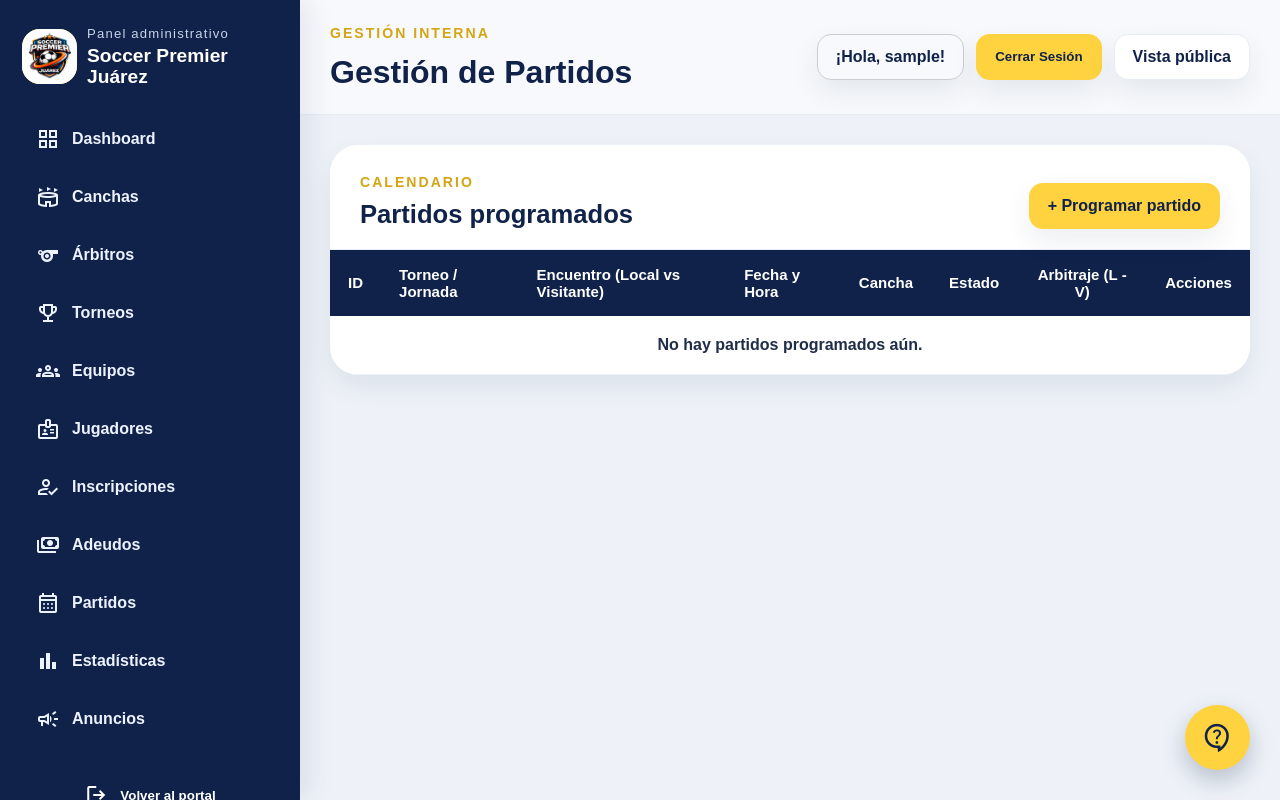
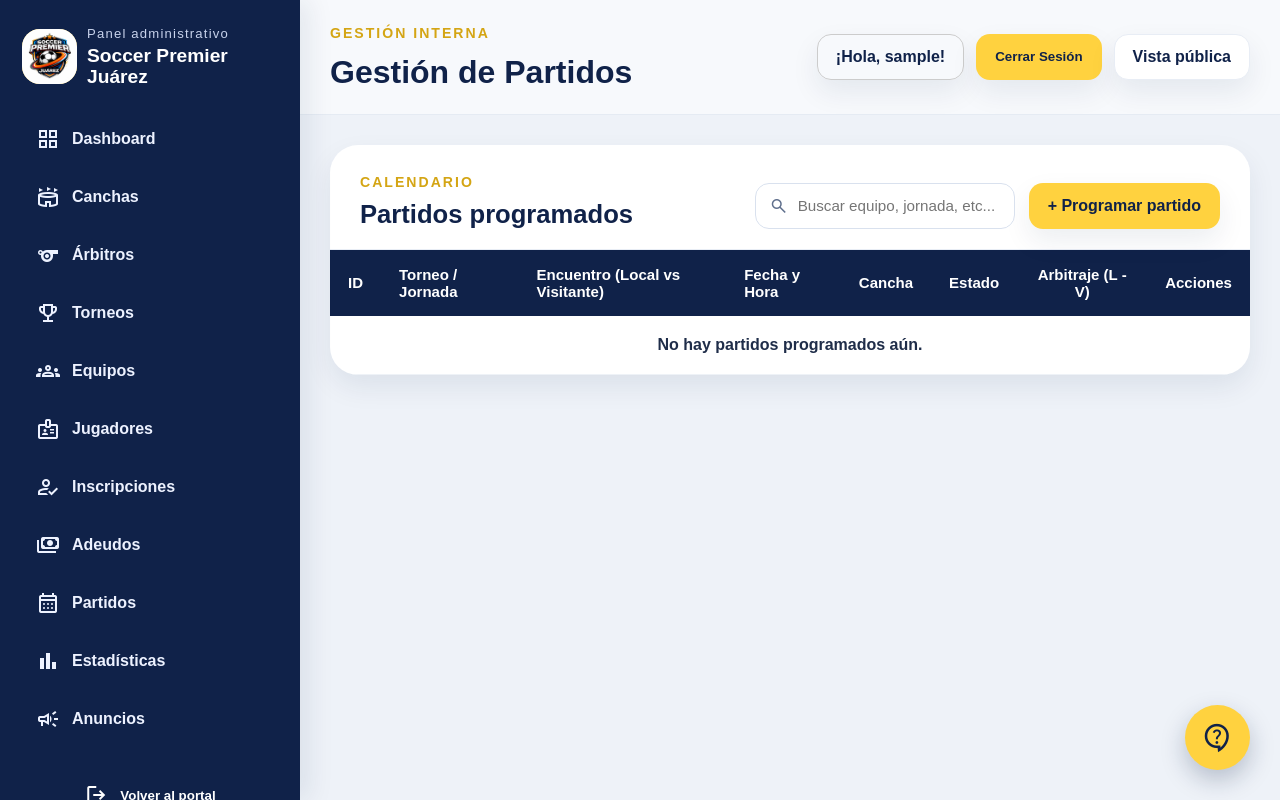
Before and after one commit to KSinloop/soccerpremier_app1, a Flask app: page /admin/partidos in a window 1280 px wide. Run offline with Flask 3, Linux system fonts and the light colour scheme; the visitor is signed in with stand-in values (Sample User, id 1); data that the repository does not hold is empty; some libraries are stand-ins or nearby versions.

Commit message:
Se añadio barra buscadora a los partidos

```diff
--- a/templates/admin/base_admin.html
+++ b/templates/admin/base_admin.html
@@ -108,7 +108,7 @@
             <div style="text-align: center; margin-bottom: 24px;">
                 <img src="{{ url_for('static', filename='img/SPJ.jpeg') }}" alt="Logo" style="width: 80px; border-radius: 12px; margin-bottom: 10px;">
                 <h4 style="margin: 0; color: var(--navy); font-size: 1.4rem; font-weight: 800;">Soccer Premier Juárez</h4>
-                <p style="margin: 5px 0 0; color: var(--muted); font-weight: 700; font-size: 1rem;">Versión 1.4.0</p>
+                <p style="margin: 5px 0 0; color: var(--muted); font-weight: 700; font-size: 1rem;">Versión 1.4.1</p>
             </div>
 
             <div style="display: grid; gap: 16px;">
--- a/templates/admin/partidos_admin.html
+++ b/templates/admin/partidos_admin.html
@@ -9,8 +9,17 @@
             <span class="section-kicker">CALENDARIO</span>
             <h3 class="admin-panel-title">Partidos programados</h3>
         </div>
-        <!-- Botón para agendar un nuevo encuentro -->
-        <a href="{{ url_for('admin.crear_partido') }}" class="admin-chip admin-chip-gold">+ Programar partido</a>
+
+        <div style="display: flex; gap: 14px; align-items: center; flex-wrap: wrap;">
+
+            <div style="position: relative;">
+                <span class="material-symbols-outlined" style="position: absolute; left: 14px; top: 50%; transform: translateY(-50%); color: var(--muted); font-size: 20px;">search</span>
+                <input type="text" id="buscadorPartidos" placeholder="Buscar equipo, jornada, etc..."
+                       style="min-height: 46px; border-radius: 14px; border: 1px solid #d9e1ee; padding: 0 16px 0 42px; font-size: 0.95rem; color: var(--navy); outline: none; min-width: 260px; transition: border-color 0.2s;">
+            </div>
+
+            <a href="{{ url_for('admin.crear_partido') }}" class="admin-chip admin-chip-gold">+ Programar partido</a>
+        </div>
     </div>
 
     <div class="admin-table-wrap">
@@ -52,7 +61,6 @@
                         {% set p2_list = partido.pagos_arbitraje | selectattr("inscripcion_id", "equalto", partido.inscripcion_2_id) | list %}
                         {% set p2_pagado = p2_list and p2_list[0].metodo_pago != 'Pendiente' %}
 
-                        <!-- Lógica Local -->
                         {% if p1_pagado %}
                             <span style="color: #28a745;" title="Local">✓</span>
                         {% else %}
@@ -61,7 +69,6 @@
 
                         <span style="color: #ccc; margin: 0 4px;">|</span>
 
-                        <!-- Lógica Visitante -->
                         {% if p2_pagado %}
                             <span style="color: #28a745;" title="Visitante">✓</span>
                         {% else %}
@@ -86,4 +93,23 @@
         </table>
     </div>
 </section>
+
+<script>
+    document.getElementById('buscadorPartidos').addEventListener('keyup', function() {
+        let filtro = this.value.toLowerCase();
+
+        // Seleccionamos específicamente las filas dentro del tbody de tu admin-table
+        let filas = document.querySelectorAll('.admin-table tbody tr');
+
+        filas.forEach(function(fila) {
+            let textoFila = fila.textContent.toLowerCase();
+
+            if (textoFila.includes(filtro)) {
+                fila.style.display = '';
+            } else {
+                fila.style.display = 'none';
+            }
+        });
+    });
+</script>
 {% endblock %}
```
